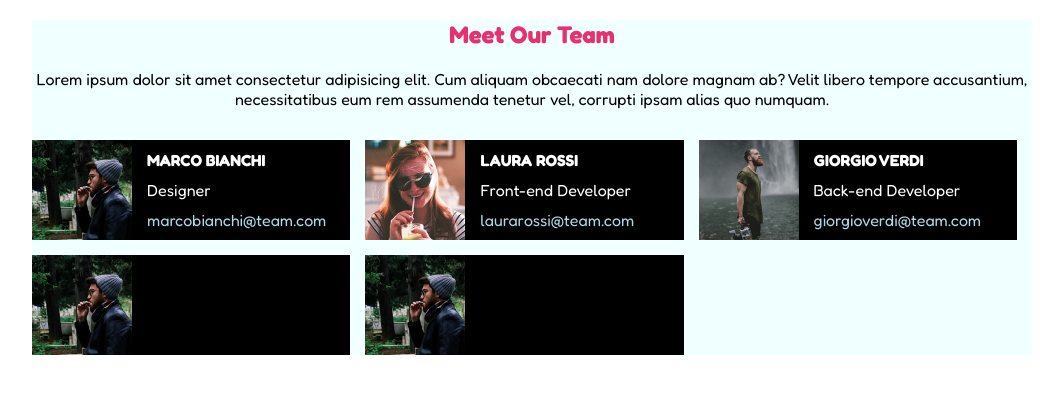
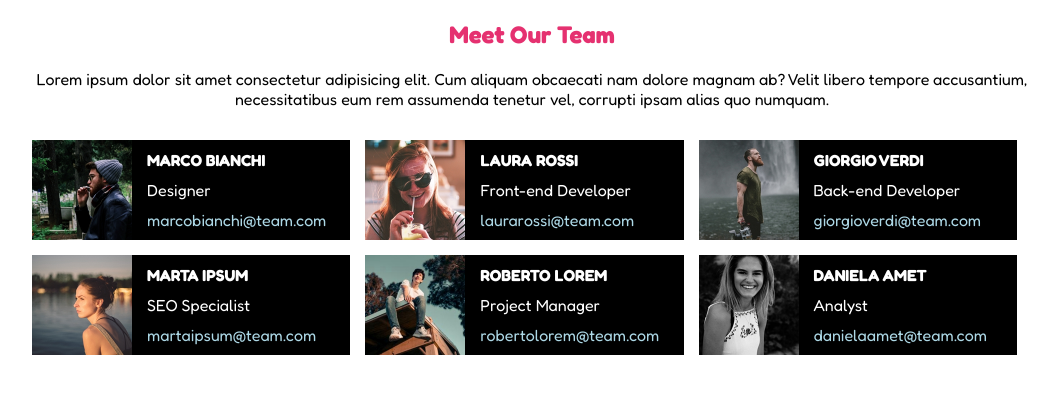
Before and after one commit to muac404/html-css-float-cards, a plain HTML site: page index.html in a window 1280 px wide. Shown: the whole page, without its empty margins (108-1171 px from the left). Drawn offline with Linux system fonts and the light colour scheme.

Commit message:
Aggiunta seconda riga team

```diff
--- a/css/style.css
+++ b/css/style.css
@@ -8,7 +8,7 @@ body{
 /* COMMON */
 .container{
     width: 1000px;
-    background-color: azure;
+
     margin: auto;
 }
 
@@ -62,9 +62,6 @@ img{
     float: left;
     height: 100px;
 }
-/* .avatar{
-    height: 100px;
-} */
 
 .mail{
     color: lightblue;
--- a/index.html
+++ b/index.html
@@ -57,17 +57,43 @@
                         <a class="mail" href="mailto:someone@yoursite.com">giorgioverdi@team.com</a>
                     </div>
                 </div>
-                <!-- /GIOERGIO VERDI -->
+                <!-- /GIORGIO VERDI -->
 
+                <!-- MARTA IPSUM -->
                 <div class="colonna-team">
-                    <img class="avatar" src="img/male1.png" alt="male">
+                    <img src="img/female2.png" alt="female2">
+                    <div class="team-text">
+                        <h4>MARTA IPSUM</h4>
+                        <div>SEO Specialist</div>
+                        <a class="mail" href="mailto:someone@yoursite.com">martaipsum@team.com</a>
+                    </div>
                 </div>
+                <!-- /MARTA IPSUM -->
 
+                <!-- ROBERTO LOREM -->
                 <div class="colonna-team">
-                    <img src="img/male1.png" alt="male">
+                    <img src="img/male3.png" alt="male3">
+                    <div class="team-text">
+                        <h4>ROBERTO LOREM</h4>
+                        <div>Project Manager</div>
+                        <a class="mail" href="mailto:someone@yoursite.com">robertolorem@team.com</a>
+                    </div>
+                </div>
+                <!-- /ROBERTO LOREM -->
+
+                <!-- DANIELA AMET -->
+                <div class="colonna-team">
+                    <img src="img/female3.png" alt="female3">
+                    <div class="team-text">
+                        <h4>DANIELA AMET</h4>
+                        <div>Analyst</div>
+                        <a class="mail" href="mailto:someone@yoursite.com">danielaamet@team.com</a>
+                    </div>
+                </div>
+                <!-- /DANIELA AMET -->
+            </div>
 
 
-            </div>
 
 
         </div>
```
